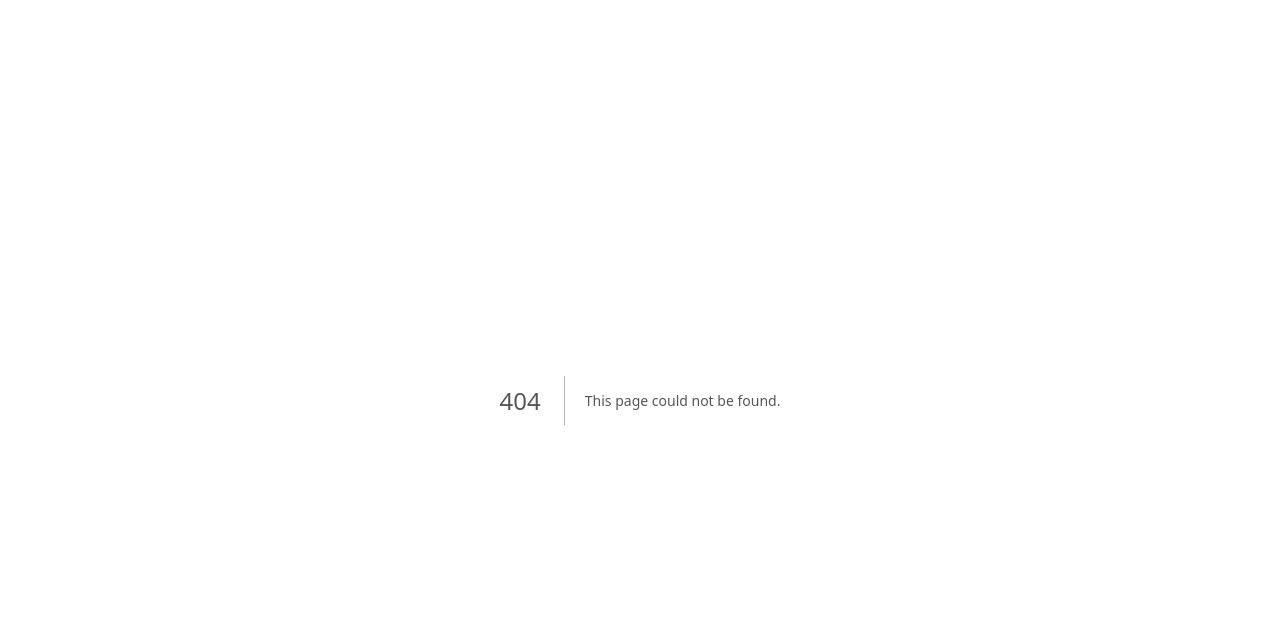
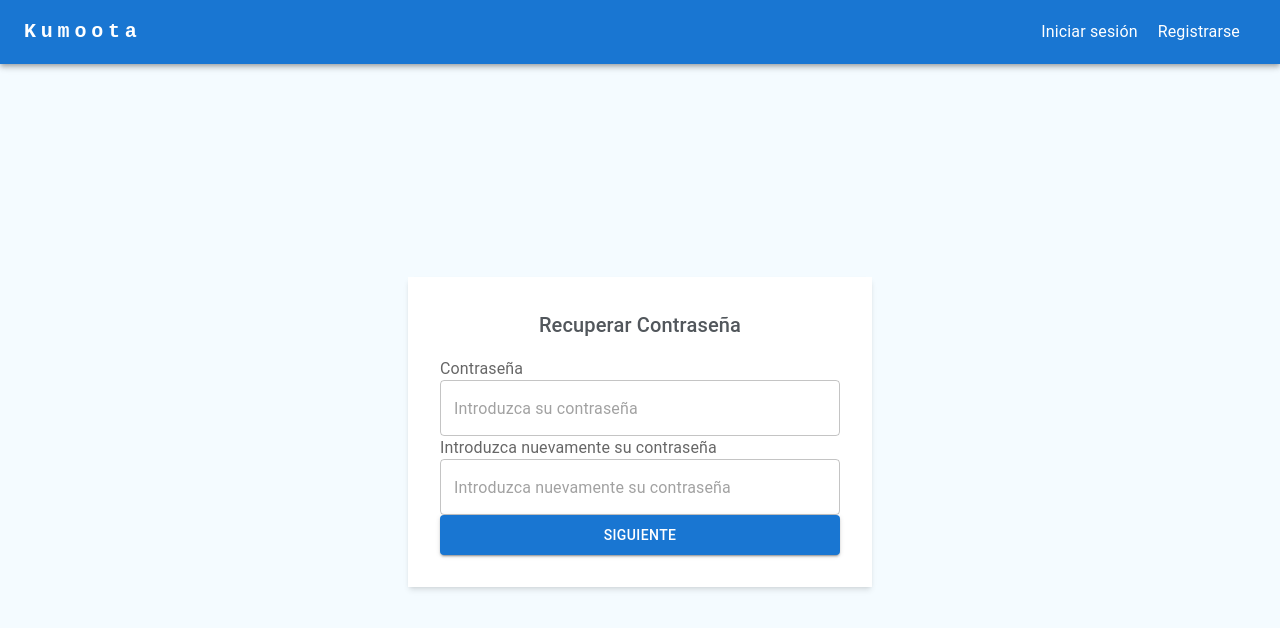
Before and after one commit to ipuhC/frontkumoota, a Next.js app: page /confirmpassword in a window 1280 px wide. Before the commit this address had no page. Shown: the top 628 px of the page. Built offline with nearby package versions, Linux system fonts and the light colour scheme; no server answers.

Commit message:
añadido view de recuperacion de contraseña

```diff
--- /dev/null
+++ b/src/app/confirmpassword/page.tsx
@@ -0,0 +1,15 @@
+'use client'
+import * as React from 'react'
+import Container from 'modules/Layout/widgets/Container'
+import FormContainer from 'modules/Layout/widgets/FormContainer'
+import {ConfirmPassword} from  'modules/Auth/widgets/FormConfirmPassword'
+
+export default function Confirm() {
+    return (
+      <Container>
+        <FormContainer title="Recuperar Contraseña">
+          <ConfirmPassword />
+        </FormContainer>
+      </Container>
+    )
+  }
--- a/src/modules/Auth/styles/formlogin.module.css
+++ b/src/modules/Auth/styles/formlogin.module.css
@@ -29,3 +29,10 @@
   margin-bottom: 0;
   box-shadow: 0 4px 6px -1px rgb(0 0 0 / 0.1), 0 2px 4px -2px rgb(0 0 0 / 0.1);
 }
+
+.passwordLink {
+  display: block;
+  text-align: left;
+  margin-top: 10px;
+  color: blue;
+}
--- /dev/null
+++ b/src/modules/Auth/widgets/FormConfirmPassword.tsx
@@ -0,0 +1,46 @@
+'use client'
+
+import { signIn } from 'next-auth/react'
+import { useSearchParams, useRouter } from 'next/navigation'
+import { ChangeEvent, useState } from 'react'
+import Button from '@mui/material/Button'
+import { Divider, InputLabel, TextField } from '@mui/material'
+import styles from '../styles/formlogin.module.css'
+
+import { useFormik } from 'formik'
+import * as Yup from 'yup'
+
+export const ConfirmPassword = () => {
+    return (
+    <form className={styles.formLogin}>
+       <InputLabel htmlFor="password">Contraseña</InputLabel>
+      <TextField
+        id="password"
+        type={'password'}
+        fullWidth
+        placeholder="Introduzca su contraseña"
+        // label="Introduzca su contraseña"
+        className={styles.inputsText}
+        // onChange={formik.handleChange}
+      />
+      <InputLabel htmlFor="password">
+        Introduzca nuevamente su contraseña
+      </InputLabel>
+      <TextField
+        id="password_confirmation"
+        type={'password'}
+        fullWidth
+        placeholder="Introduzca nuevamente su contraseña"
+        // label="Introduzca nuevamente su contraseña"
+        className={styles.inputsText}
+      />
+      <Button
+        variant="contained"
+        className={styles.button}
+        // endIcon={<LoginIcon />}
+        type="submit"
+      >
+        Siguiente
+      </Button>
+    </form>
+  )}
--- a/src/modules/Auth/widgets/Formlogin.tsx
+++ b/src/modules/Auth/widgets/Formlogin.tsx
@@ -69,6 +69,9 @@ export const LoginForm = () => {
         className={styles.inputsText}
         onChange={formik.handleChange}
       />
+      <a href="#" className={styles.passwordLink}>
+        Recuperar Contraseña
+      </a>
       <Button
         variant="contained"
         className={styles.button}
```
Also changed, not shown: src/app/recovery/page.tsx (added, +15 -0 lines), src/modules/Auth/widgets/FormRecovery.tsx (added, +34 -0 lines).
